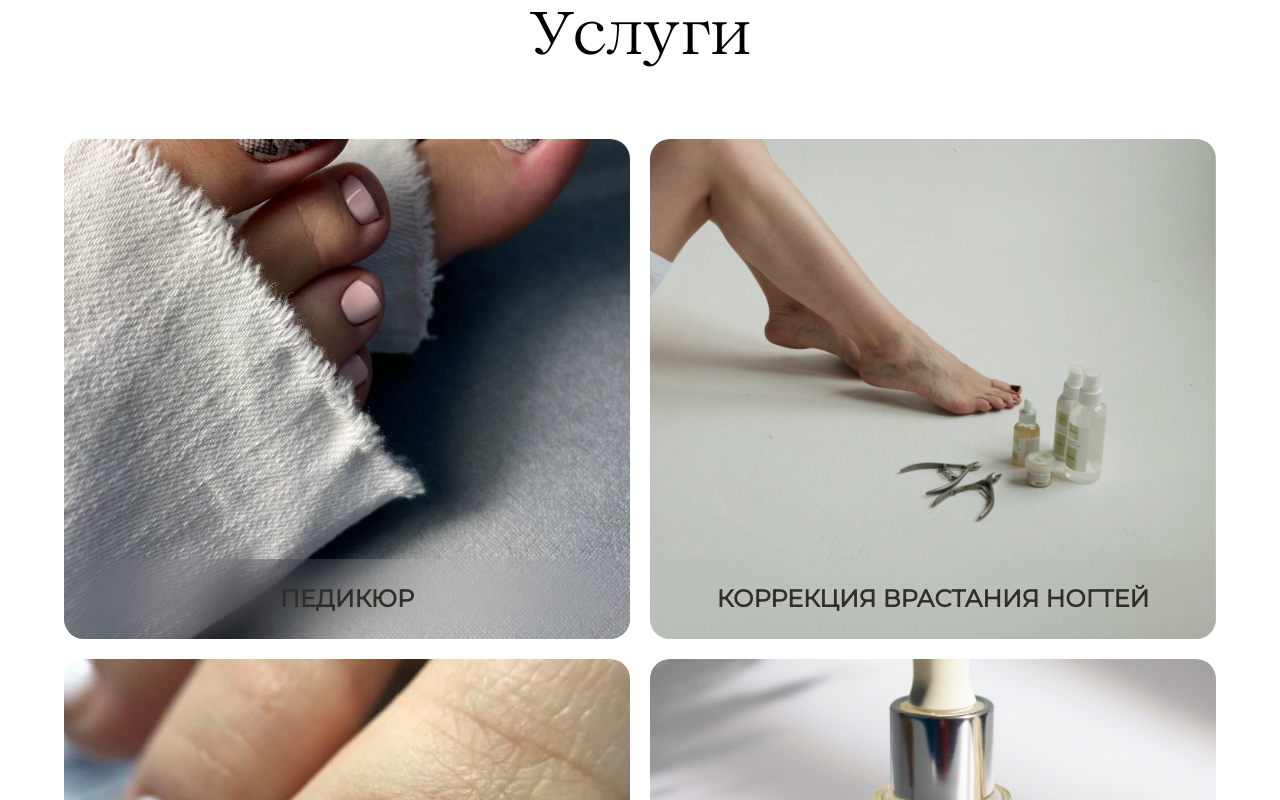
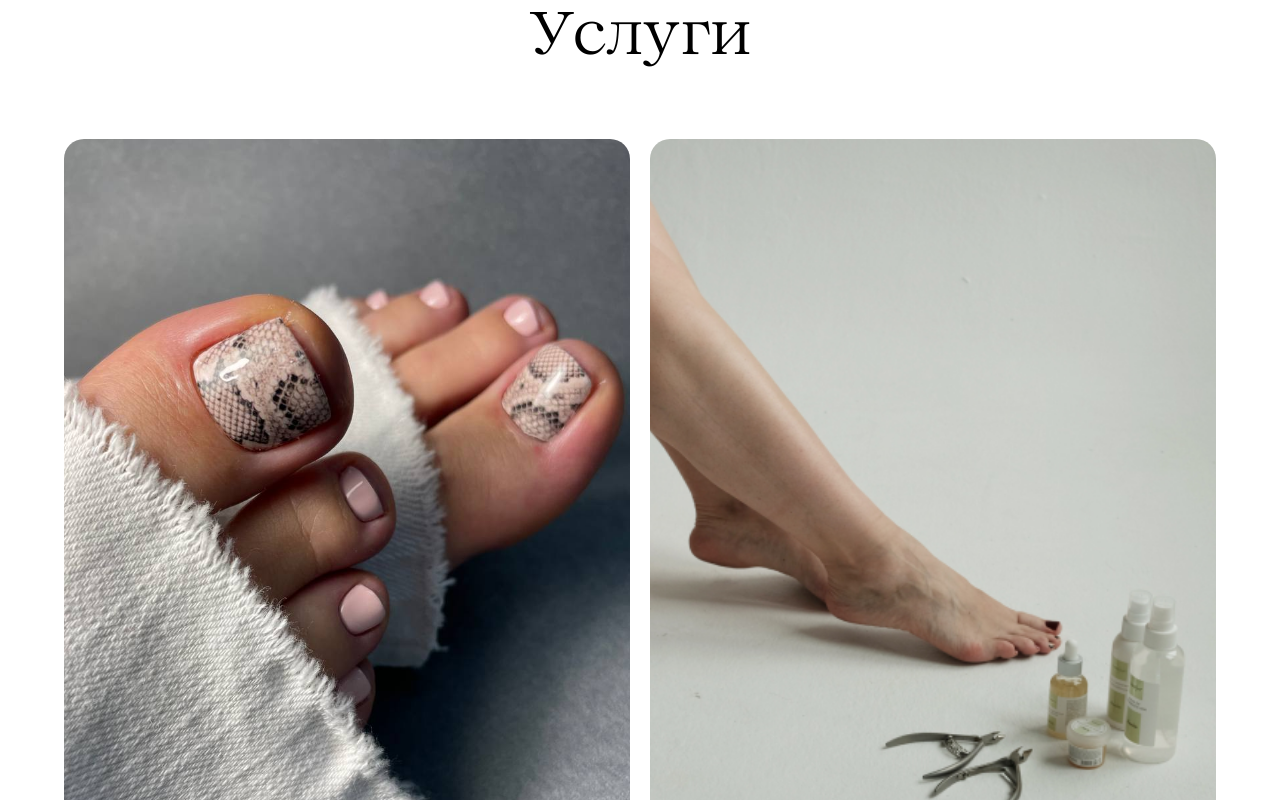
Before and after one commit to MariaZakharova0805/PodoArta, a React (Vite) app: page / in a window 1280 px wide. Shown: the part 1200-2000 px from the top of the page. Built offline with nearby package versions, Linux system fonts and the light colour scheme.

Commit message:
servecies imgs centered

```diff
--- a/src/pages/About/About.module.css
+++ b/src/pages/About/About.module.css
@@ -1,3 +1,7 @@
+.textBlock {
+    margin-bottom: 80px;
+}
+
 .bold {
     font-weight: 600;
 }
@@ -18,7 +22,7 @@
     font-size: 25px;
 }
 
-.sertificate img{
+.sertificate img {
     margin: 0 auto 100px;
 }
 
@@ -27,6 +31,17 @@
     .bold,
     .normal {
         text-align: justify;
-        /* text-indent:20px; */
     }
 }
+
+@media (min-width: 768px) {
+    .textBlock {
+        margin-bottom: 100px;
+    }
+}
+
+@media (min-width: 1600px) {
+    .textBlock {
+        margin-bottom: 180px;
+    }
+}
--- a/src/pages/About/About.tsx
+++ b/src/pages/About/About.tsx
@@ -12,6 +12,7 @@ export const About: FC = () => {
     const { servecies, help } = useAbout((state) => state);
     return (
         <Container>
+            <div className={c.textBlock}>
             <HeaderH2 textAlign="center">О центре</HeaderH2>
             <p className={c.slogan}>Доверьте красоту и здоровье ваших ног тому, кому это действителньо важно</p>
             <p className={c.normal}>Ухоженные пяточки и пальцы ног — это акцент, который привнесет в ваш образ завершенность и подарит трудноуловимое, но такое важное для женщины ощущение ненавязчивого шика. Скажите "нет" мозолям, трещинам и грибам на ногах. Красота - это прежде всего здоровье.</p>
@@ -20,11 +21,11 @@ export const About: FC = () => {
             <p className={c.normal}>Перед началом работы я подробно расскажу о причинах проблемы, как ее устранить и как не допустить рецидива, а также дам рекомендации по домашнему уходу.</p>
             <p className={c.normal}>Вам пригодится моя помощь, если:</p>
             <List list={help} />
+            </div>
             <p className={c.slogan}>Я помогу вашим ногам и стопам стать здоровыми и иметь эстетичный вид!</p>
             <OurSlogansBlock />
-            <HeaderH2 textAlign="center">Лицензия</HeaderH2>
+            <HeaderH2 textAlign="center">Сертификаты</HeaderH2>
             <SertificatesSlider/>
-            {/* <div className={c.sertificate}><LazyLoadImage src={sertificate} alt="лицензия" /></div> */}
             <HeaderH2 textAlign="center">Кабинет</HeaderH2>
             <CabinetSliderImg />
         </Container>
--- a/src/shared/store.tsx
+++ b/src/shared/store.tsx
@@ -288,19 +288,19 @@ export const useSlogan = create<Slogan>(() => ({
     {
       id: uuidv1(),
       name: "Доверие",
-      text: "Всегда на первом месте. Объясняю диагнозы и схему лечения",
+      text: "Всегда на первом месте. Объясню причины и способы исправить.",
       icon: <img src={experinece} />
     },
     {
       id: uuidv1(),
       name: "5 лет",
-      text: "Забочусь о здоровье взрослых и детей",
+      text: "Забочусь о здоровье взрослых и детей.",
       icon: <img src={care} />
     },
     {
       id: uuidv1(),
       name: "Специалист",
-      text: "Высокого уровня с огромным стажем",
+      text: "Высокого уровня с огромным стажем.",
       icon: <img src={advantage} />
     },
   ]
--- a/src/widgets/OurSlogansBlock/OurSlogansBlock.module.css
+++ b/src/widgets/OurSlogansBlock/OurSlogansBlock.module.css
@@ -2,7 +2,7 @@
     display: grid;
     grid-template-columns: 1fr;
     text-align: center;
-    margin-bottom: 60px;
+    margin-bottom: 80px;
 }
 
 .block_item {
@@ -10,6 +10,7 @@
     flex-direction: column;
     margin-top: 50px;
     align-items: center;
+
 }
 
 .block__item_img {
@@ -26,5 +27,12 @@
         grid-template-columns: 1fr 1fr 1fr;
         grid-gap: 20px;
         text-align: center;
+        margin-bottom: 100px;
     }
 }
+
+@media (min-width:1600px) {
+    .block {
+        margin-bottom: 180px;
+    }
+}
--- a/src/widgets/SertificatesSlider/SertificatesSlider.module.css
+++ b/src/widgets/SertificatesSlider/SertificatesSlider.module.css
@@ -1,8 +1,21 @@
 .certificates {
-    margin-bottom: 100px;
+    margin-bottom: 80px;
 }
+
 .img {
     margin-bottom: 40px;
     cursor: grab;
     height: 100%;
 }
+
+@media (min-width:768px) {
+    .certificates {
+        margin-bottom: 100px;
+    }
+}
+
+@media (min-width:1600px) {
+    .certificates {
+        margin-bottom: 180px;
+    }
+}
--- a/src/widgets/ServeciesBlock/ServeciesBlock.module.css
+++ b/src/widgets/ServeciesBlock/ServeciesBlock.module.css
@@ -7,7 +7,6 @@
 }
 
 .block__item {
-    height: 330px;
     width: auto;
     background-repeat: no-repeat;
     background-size: cover;
@@ -18,6 +17,12 @@
     justify-content: center;
     background-position: center bottom;
     transition: 0.5s;
+}
+
+.block__item:after {
+    content: "";
+    padding-top: 120%;
+    display: block;
 }
 
 .block:hover .block__item {
@@ -58,14 +63,13 @@
     .block__item_header {
         font-size: 24px;
     }
+    .block__item:after {
+        padding-top: 150%;
+    }
 
 }
 
-@media (min-width:992px) {
-    .block__item {
-        height: 500px;
-    }
-}
+
 
 @media (min-width:1600px) {
     .block {
@@ -74,7 +78,6 @@
     }
 
     .block__item {
-        height: 572px;
         background-position: center center;
     }
 
```
